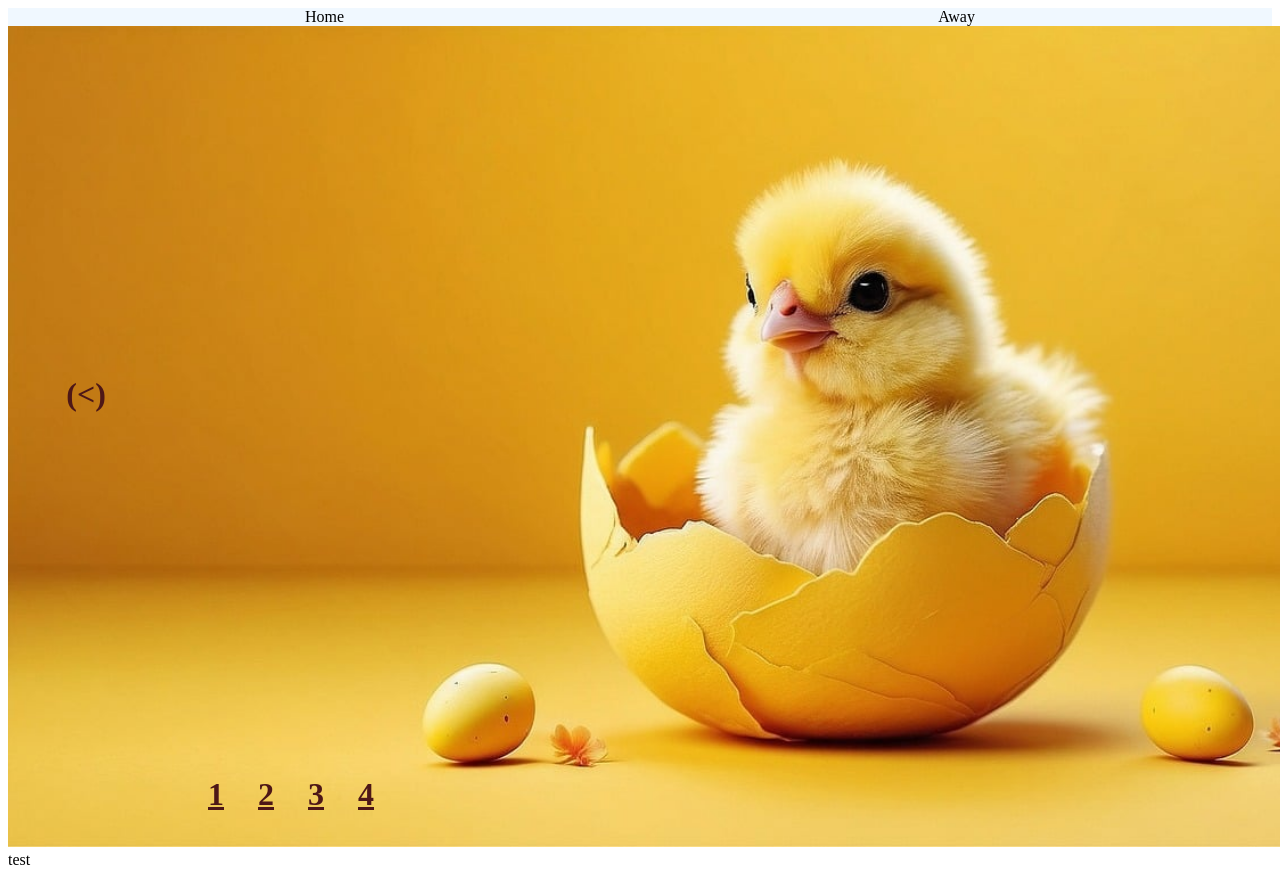
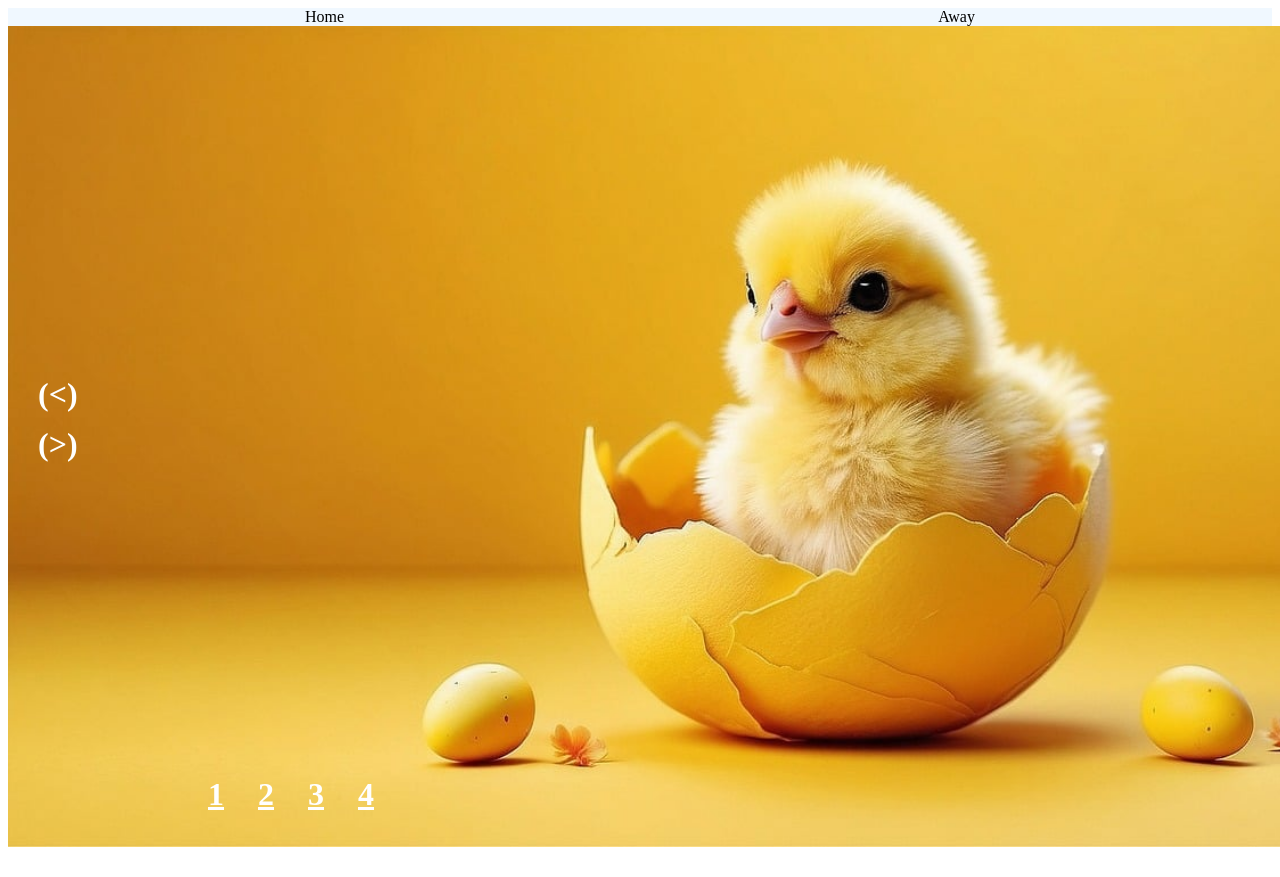
Before and after one commit to magic-doggo/ui-interactions-practice, a plain HTML site: page index.html in a window 1280 px wide. Shown: the top 877 px of the page. Drawn offline with Linux system fonts and the light colour scheme.

Commit message:
Implement scroll left and scroll right buttons functionality

```diff
--- a/index.html
+++ b/index.html
@@ -28,14 +28,14 @@
                 <img src="birds-2378923_1280.jpg" alt="shady pigeon">
                 <img src="dog.jpg" alt="cute dog in field">
                 <img src="key-chain-2590442_1280.jpg" alt="stack of lego key chains">
-                <div class="index-icons">
+                <div id="index-icons">
                     <div>1</div>
                     <div>2</div>
                     <div>3</div>
                     <div>4</div>
                 </div>
-                <div class="arrow-left"> (&lt;) </div>
-                <div class="arrow-right"> (&gt;) </div>
+                <div id="arrow-left"> (&lt;) </div>
+                <div id="arrow-right"> (&gt;) </div>
             </div>
         </div>
         <div id="test-container"></div>
--- a/script.js
+++ b/script.js
@@ -27,22 +27,29 @@ function displayImage(currentIndex) {
     return currentIndex;
 }
 
-const test = document.createElement("div");
-test.innerHTML = "test";
-let container = document.getElementById("test-container")
-container.appendChild(test)
 
-test.addEventListener("click", shownNextImage)
-function shownNextImage(){
-    let previousImage = document.querySelector(`.img-container>img:nth-child(${currentIndex})`)
-    previousImage.style.display = "none";
+const rightIcon = document.getElementById("arrow-right")
+rightIcon.addEventListener("click", showRightImage)
+function showRightImage(){
+    let imageWeMoveAwayFrom = document.querySelector(`.img-container>img:nth-child(${currentIndex})`)
+    imageWeMoveAwayFrom.style.display = "none";
     currentIndex += 1;
     if (currentIndex > 4) {
         currentIndex = 1;
     }
-    else if (currentIndex < 1) {
+    displayImage(currentIndex);
+    return currentIndex;
+}
+
+const leftIcon = document.getElementById("arrow-left")
+leftIcon.addEventListener("click", showLeftImage)
+function showLeftImage(){
+    let imageWeMoveAwayFrom = document.querySelector(`.img-container>img:nth-child(${currentIndex})`)
+    imageWeMoveAwayFrom.style.display = "none";
+    currentIndex -= 1;
+    if (currentIndex < 1) {
         currentIndex = 4;
     }
-    displayImage(currentIndex)
-    return currentIndex
+    displayImage(currentIndex);
+    return currentIndex;
 }
--- a/style.css
+++ b/style.css
@@ -11,17 +11,19 @@ nav {
 .img-container {
     position: relative;
     height: 821px;
-    /* width: 2280px; */
+    /* width: 1280px; */
     width: auto;
     display: inline-flex;
     overflow-x: hidden;
     object-fit: contain; /* not needed*/
+    /* flex-shrink: 1; */
 }
 
 .img-container > img {
     display: none;
     animation-name: fade;
     animation-duration: 1.5s;
+    flex-shrink: 1;
 }
 
 @keyframes fade {
@@ -33,7 +35,7 @@ nav {
     display: inline;
 }
 
-.index-icons {
+#index-icons {
     display: flex;
     gap: 34px;
     position: absolute;
@@ -41,28 +43,23 @@ nav {
     left: 200px;
     font-weight: 900;
     font-size: 32px;
-    color:rgb(77, 23, 23);
+    /* color:rgb(77, 23, 23); */
+    color: white;
     text-decoration: underline;
 }
 
-.arrow-left {
+#arrow-left,
+#arrow-right {
     position: absolute;
     top: 350px;
-    /* left: 20px; */
-    left: 4%;
+    left: 30px;
     font-weight: 900;
     font-size: 32px;
-    color:rgb(77, 23, 23);
+    color: white;
 }
 
-.arrow-right {
-    position: absolute;
-    top: 350px;
-    /* right: 0; */
-    left: 90%;
-    font-weight: 900;
-    font-size: 32px;
-    color:rgb(77, 23, 23);
+#arrow-right {
+    top: 400px;
 }
 
 .useless {
```
